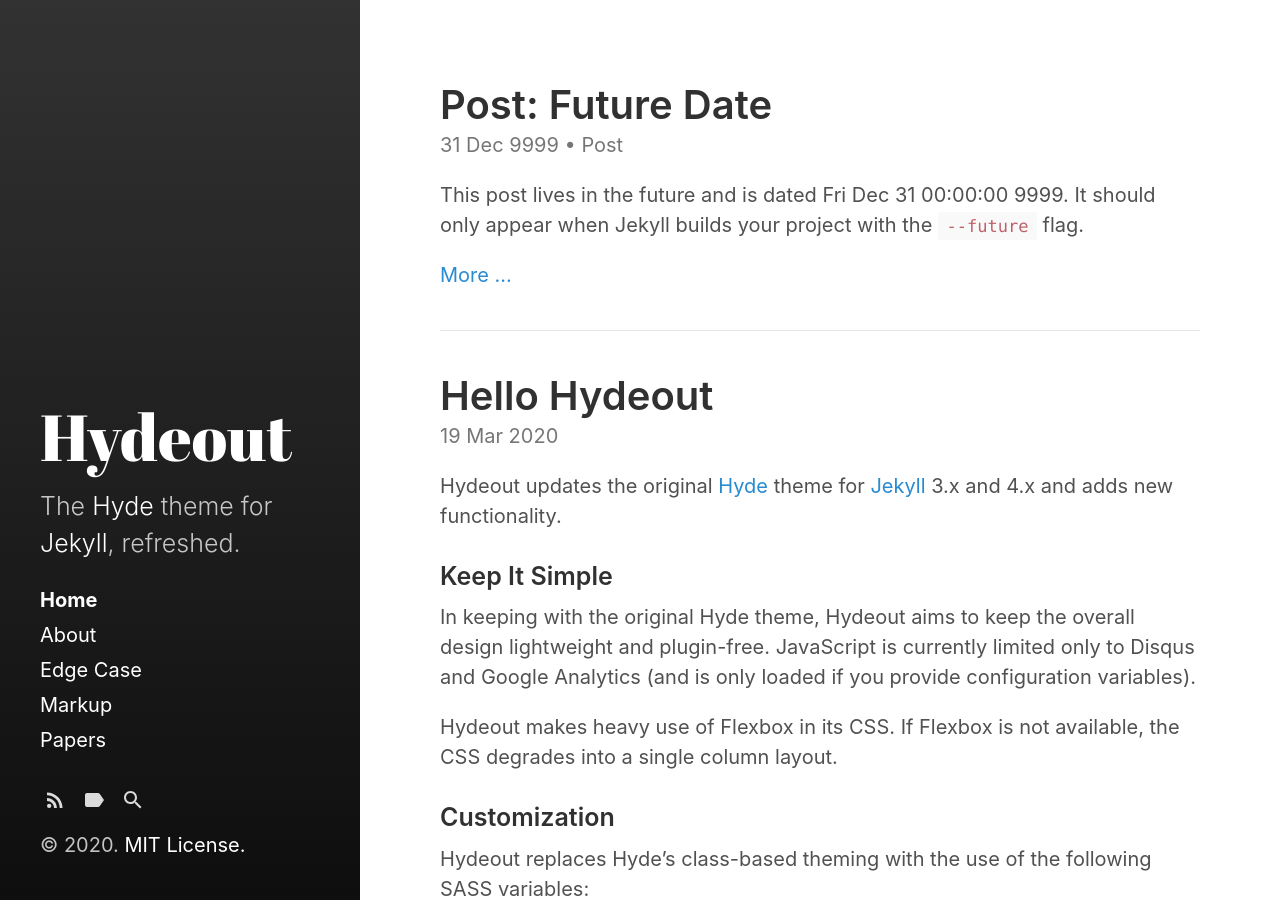
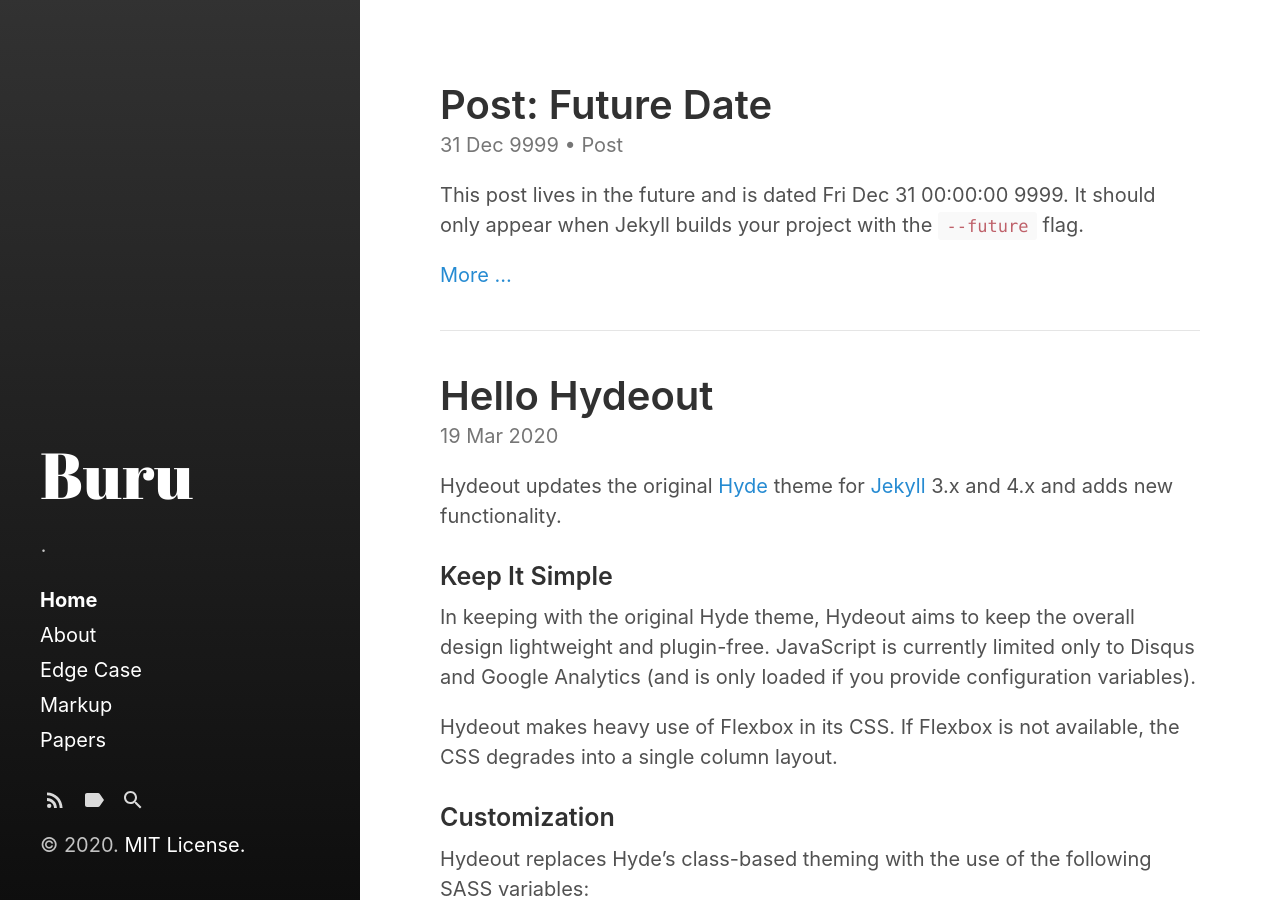
Before and after one commit to qnfnwkd/qnfnwkd.github.io, a Jekyll site: the page built from index.html, in a window 1280 px wide and 900 px high. Built offline with Jekyll 4.4.1, drawn with Linux system fonts in a browser that asks for light colours; some web fonts are replaced; the list of posts is cut into pages by our own code.

Commit message:
Update _config.yml

```diff
--- a/_config.yml
+++ b/_config.yml
@@ -3,9 +3,9 @@
 highlighter:      rouge
 
 # Setup
-title:            Hydeout
-tagline:          'A Jekyll theme'
-description:      'The <a href="http://hyde.getpoole.com" target="_blank">Hyde</a> theme for <a href="http://jekyllrb.com" target="_blank">Jekyll</a>, refreshed.'
+title:            Buru
+tagline:          'Blog'
+description:      '.'
 url:              https://qnfnwkd.github.io
 baseurl:          ''
                   # the optional subpath of your site, e.g. "/blog"
```
